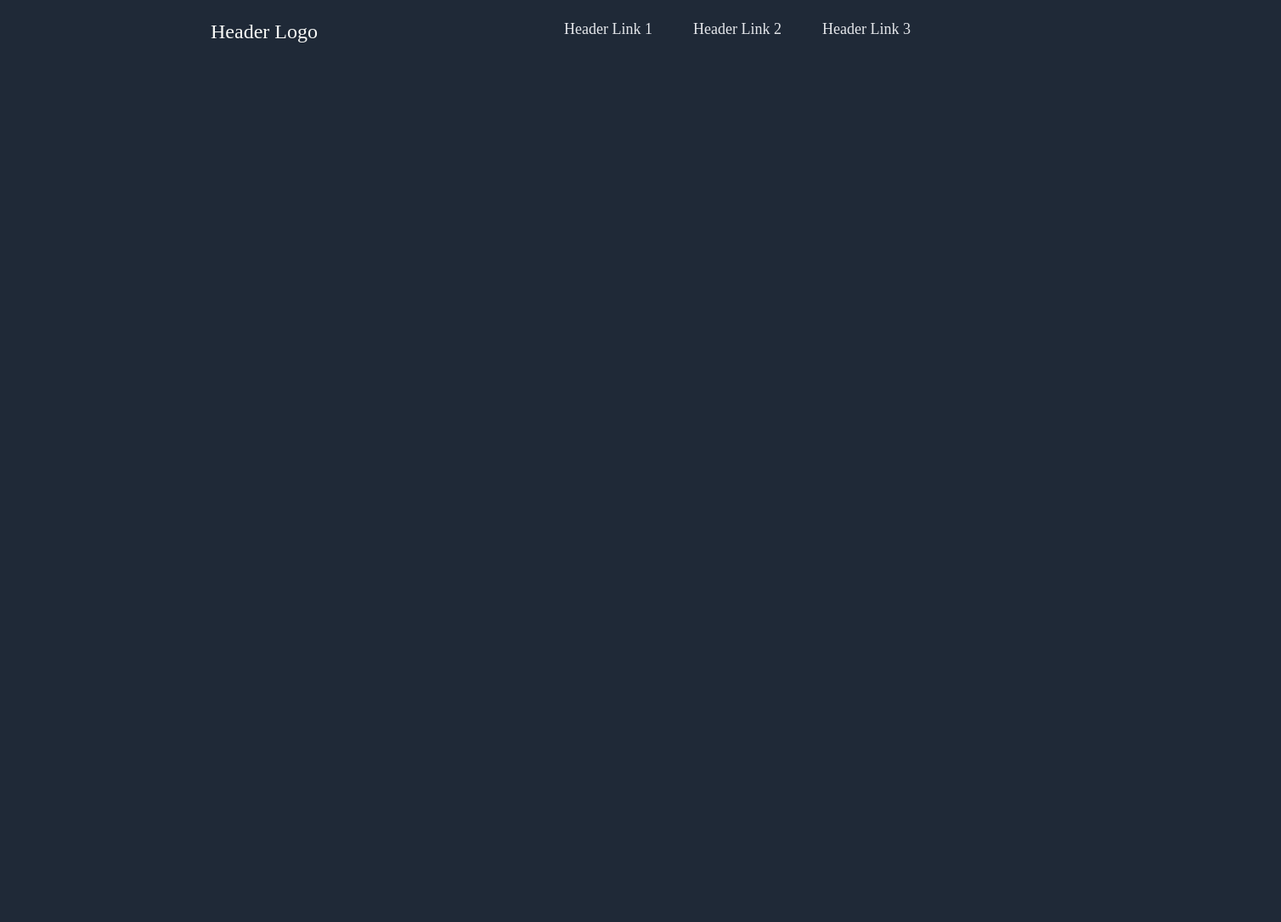
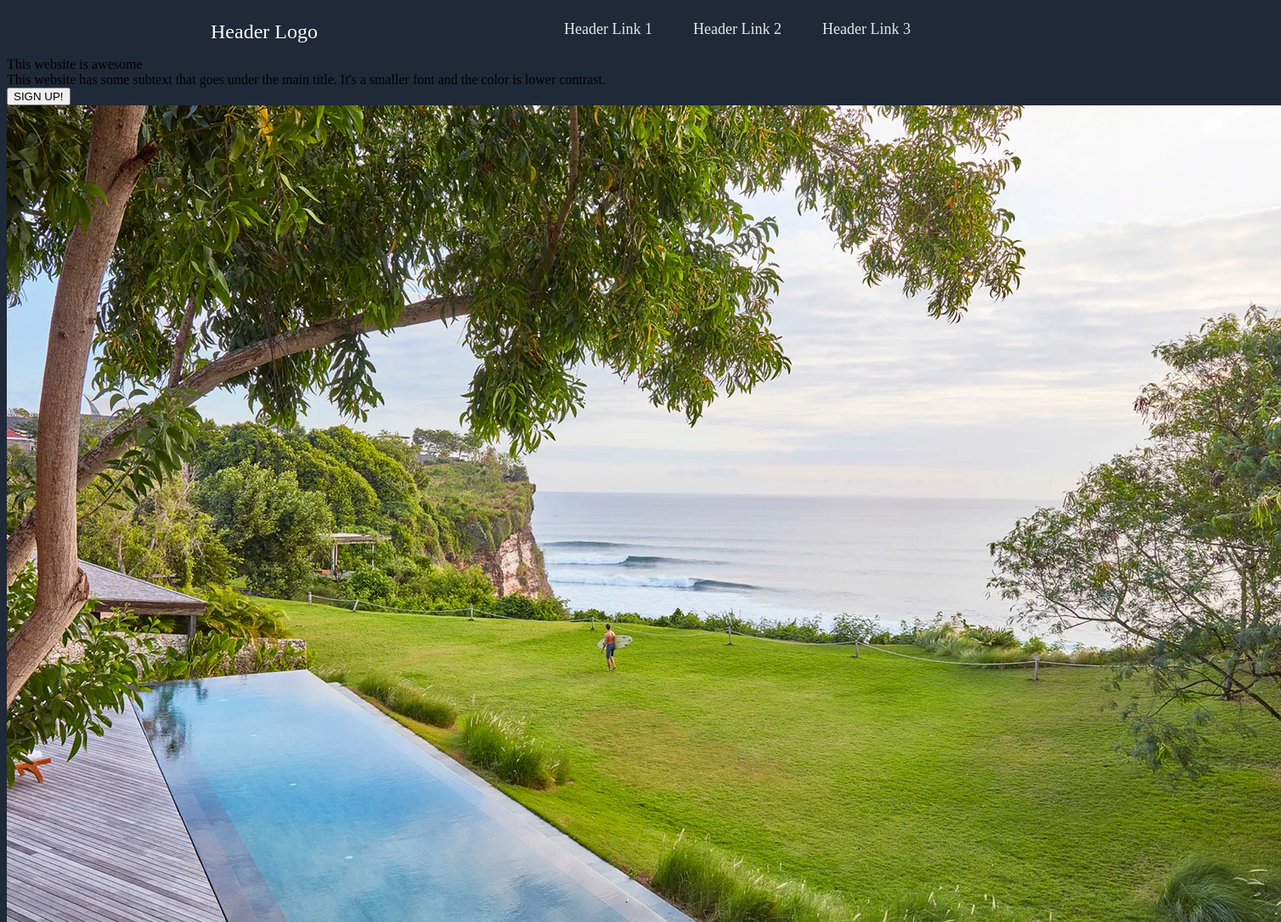
Before and after one commit to MarioLisbona/Landing-Page, a plain HTML site: page index.html in a window 1280 px wide. Shown: the whole page at 85% size, 1508 px wide, since content can reach past the window. Before the commit the page ends 800 px from the top, so only its background shows below. Drawn offline with Linux system fonts and the light colour scheme.

Commit message:
add html for hero section

```diff
--- a/index.html
+++ b/index.html
@@ -9,7 +9,7 @@
         <div class="header">
             <div class="left-links">
                 <ul>
-                    <li class="logo"><a href="#">Header Logo</a></li>
+                    <li><a href="#">Header Logo</a></li>
                 </ul>
             </div>
             <div class="right-links">
@@ -20,5 +20,22 @@
                 </ul>
             </div>
         </div>
+        <div class="hero-container">
+            <div class="hero-title">
+                <div class="title">
+                    This website is awesome
+                </div>
+                <div class="subtext">
+                    This website has some subtext that goes under the main title. It's a smaller font and the color
+                    is lower contrast.
+                </div>
+                <div class="button">
+                    <button>SIGN UP!</button>
+                </div>
+            </div>
+            <div class="hero-img">
+                <img src="./img/USV-accomodation.jpg" alt="Matty V at Ulu surf villas">
+            </div>
+        </div>
     </body>
 </html>
```
